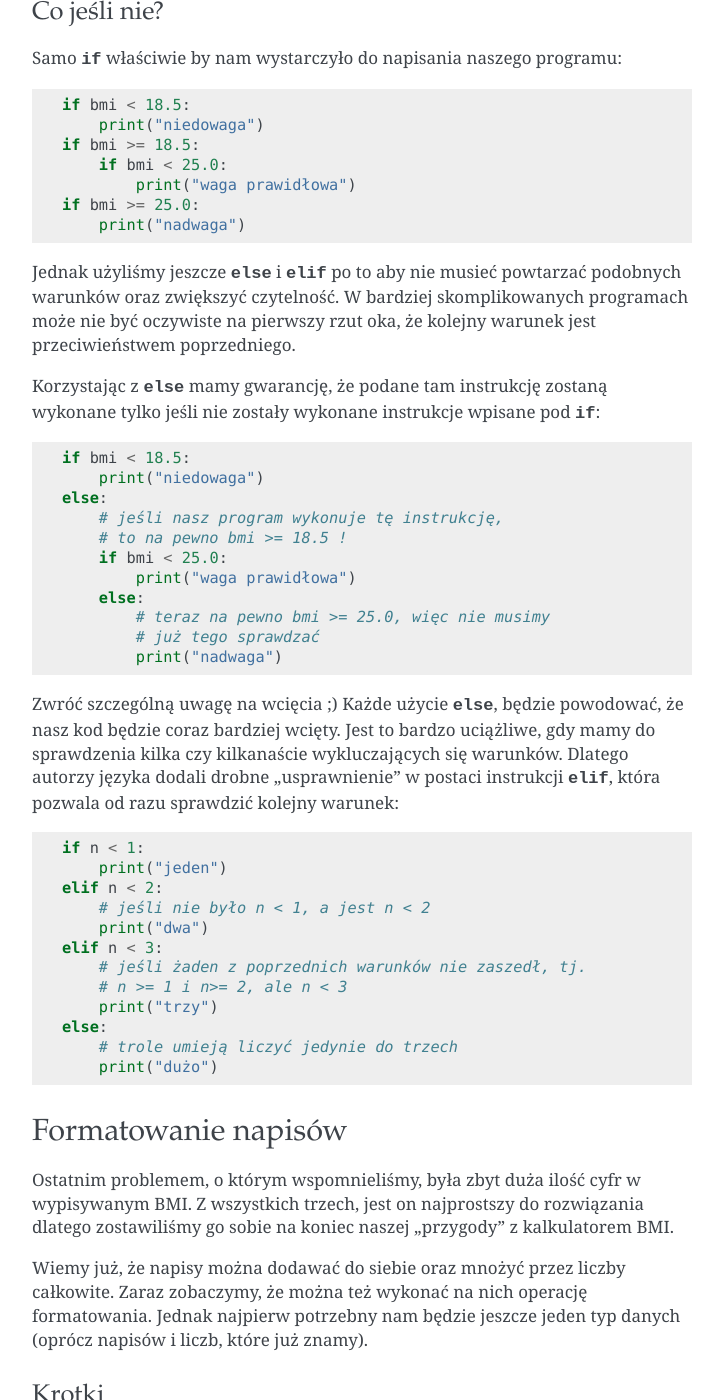
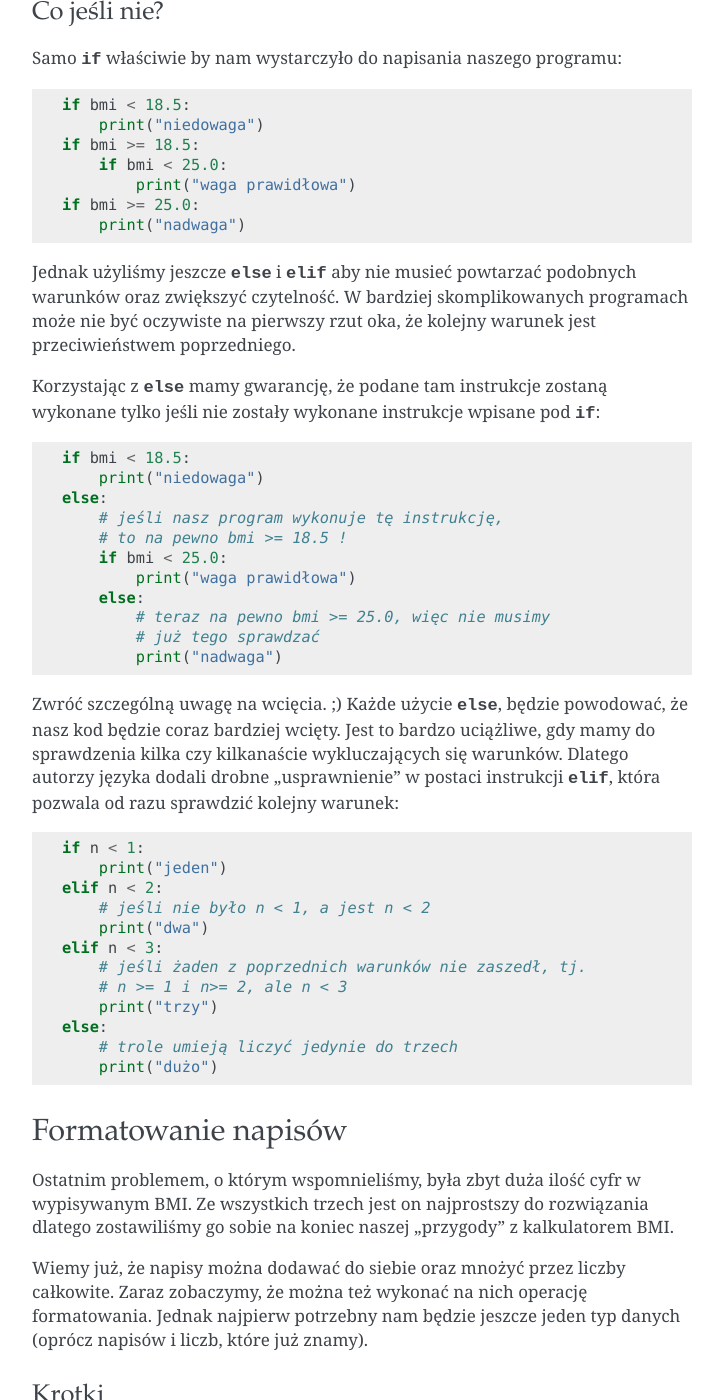
Before and after one commit to ggcarrots/django-carrots, a Sphinx documentation site: the page built from source/python_quickstart.rst, in a window 1280 px wide and 1400 px high, scrolled down 12525 px. Shown: the whole window, without its empty margins (388-1111 px from the left). Built offline with Sphinx 7.4.7, drawn with Linux system fonts in a browser that asks for light colours; formulas are drawn with MathJax 3; some of the changed text lies outside the part shown.

Commit message:
Grammar and typo fixes in quickstart.

```diff
--- a/source/python_quickstart.rst
+++ b/source/python_quickstart.rst
@@ -45,7 +45,7 @@
 ------
 
 Same liczby to jednak trochę za mało do skutecznego porozumiewania się.
-Musimy się, więc nauczyć posługiwać napisami (ang. ``string``). Oto kilka przykładów:
+Musimy więc nauczyć się posługiwać napisami (ang. ``string``). Oto kilka przykładów:
 
     >>> "Hello World"
     'Hello World'
@@ -179,7 +179,7 @@
 3. Wypisywanie tylu miejsc po przecinku jest zbędne. BMI mierzy
    się z dokładnością do dwóch miejsc po przecinku.
 
-Ale programowanie, to w końcu sztuka rozwiązywania problemów, więc
+Ale programowanie to w końcu sztuka rozwiązywania problemów, więc
 do dzieła. Przy okazji poznamy kilka nowych elementów Pythona.
 
 .. _`Body Mass Index`: http://pl.wikipedia.org/wiki/Body_Mass_Index
@@ -188,9 +188,9 @@
 Nazwy
 =====
 
-Spróbujmy, więc rozwiązać pierwszy problem. Na początek chcielibyśmy,
+Spróbujmy więc rozwiązać pierwszy problem. Na początek chcielibyśmy,
 aby nasz program był bardziej czytelny, tj. aby dla czytającego
-było oczywiste, która wartość to waga, a która wzrost.
+było oczywiste która wartość to waga, a która wzrost.
 
 W tym celu nadamy tym wartościom nazwy:
 
@@ -298,11 +298,11 @@
 ===================
 
 Nasz program wygląda już całkiem nieźle, ale użytkownik chcąc policzyć
-swoje BMI nadal musi zmieniać treść programu. Wygodniej byłoby gdyby
+swoje BMI nadal musi zmieniać treść programu. Wygodniej byłoby, gdyby
 po uruchomieniu programu mógł wpisać wymagane wartości w konsoli
 i otrzymać z powrotem swoje BMI.
 
-Aby móc napisać taki program musimy nauczyć się posługiwać funkcjami.
+Aby móc napisać taki program, musimy nauczyć się posługiwać funkcjami.
 Pierwszą, która poznamy będzie :func:`help`:
 
     >>> help
@@ -341,7 +341,7 @@
     >>> print('Twoje imię to:", name)
     Twoje imię to: Joanna
 
-Czy to już wystarcza nam do poprawienia programu ?
+Czy to już wystarcza nam do poprawienia programu?
 
 .. testsetup:: raw_input_test
 
@@ -644,12 +644,12 @@
     if bmi >= 25.0:
         print("nadwaga")
 
-Jednak użyliśmy jeszcze :keyword:`else` i :keyword:`elif` po to aby
+Jednak użyliśmy jeszcze :keyword:`else` i :keyword:`elif` aby
 nie musieć powtarzać podobnych warunków oraz zwiększyć czytelność.
 W bardziej skomplikowanych programach może nie być oczywiste na pierwszy
 rzut oka, że kolejny warunek jest przeciwieństwem poprzedniego.
 
-Korzystając z :keyword:`else` mamy gwarancję, że podane tam instrukcję
+Korzystając z :keyword:`else` mamy gwarancję, że podane tam instrukcje
 zostaną wykonane tylko jeśli nie zostały wykonane instrukcje wpisane
 pod :keyword:`if`::
 
@@ -665,7 +665,7 @@
             # już tego sprawdzać
             print("nadwaga")
 
-Zwróć szczególną uwagę na wcięcia ;) Każde użycie :keyword:`else`,
+Zwróć szczególną uwagę na wcięcia. ;) Każde użycie :keyword:`else`,
 będzie powodować, że nasz kod będzie coraz bardziej wcięty. Jest to
 bardzo uciążliwe, gdy mamy do sprawdzenia kilka czy kilkanaście
 wykluczających się warunków. Dlatego autorzy języka dodali drobne
@@ -690,7 +690,7 @@
 ====================
 
 Ostatnim problemem, o którym wspomnieliśmy, była zbyt duża ilość cyfr
-w wypisywanym BMI. Z wszystkich trzech, jest on najprostszy do rozwiązania
+w wypisywanym BMI. Ze wszystkich trzech jest on najprostszy do rozwiązania
 dlatego zostawiliśmy go sobie na koniec naszej "przygody" z kalkulatorem
 BMI.
 
@@ -753,7 +753,7 @@
 
 Wracając do naszego programu: aktualnie jego wynik sprowadza się do
 jednej linijki. Teraz chcemy wypisać zarówno BMI jako
-liczbę oraz przedział w którym się mieści, tj.::
+liczbę oraz przedział, w którym się mieści, tj.::
 
     Twoje BMI jest równe: 21.39 (waga prawidłowa)
 
@@ -855,7 +855,7 @@
     | Pudzian         | 123.00 |
     ----------------------------
 
-Wyrównanie na środek pozostawiamy jako ćwiczenie dla czytelnika ;)
+Wyrównanie na środek pozostawiamy jako ćwiczenie dla czytelnika. ;)
 
 
 Podsumowanie
```
Also changed, not shown: other parts of source/python_quickstart.rst (+13 -13 lines).
